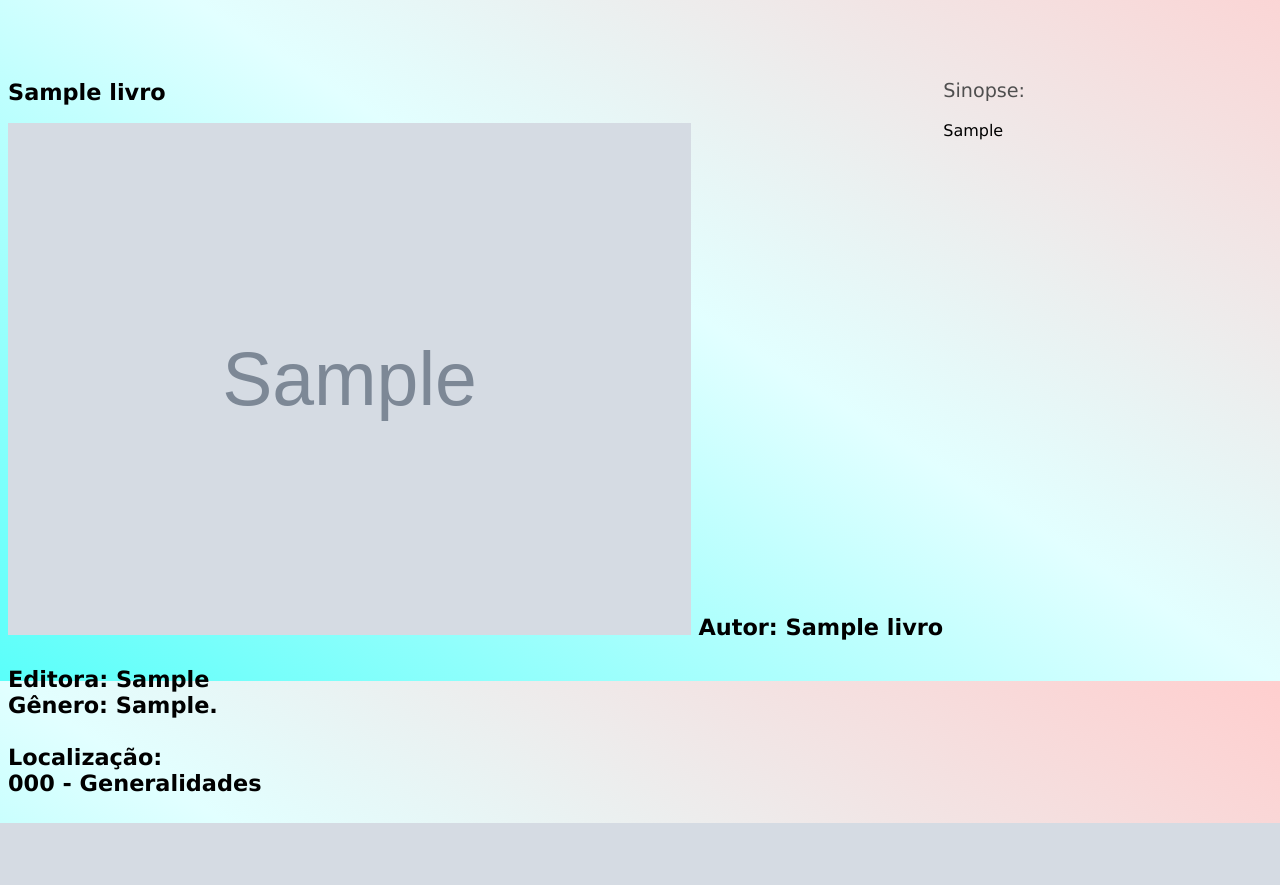
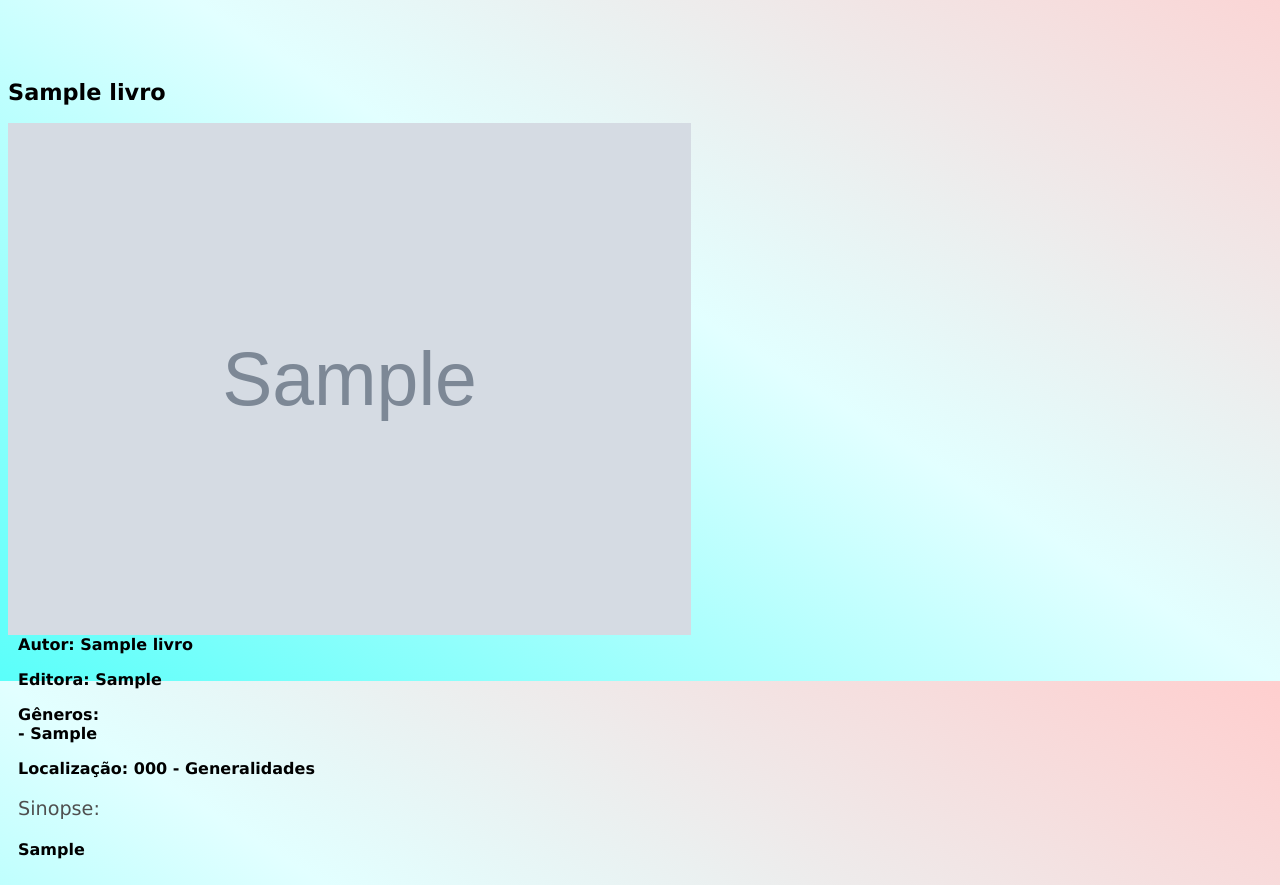
Before and after one commit to Garcia-Eric/Gerenciamento-de-Biblioteca, a Django app: page /informacoes_livros/1 in a window 1280 px wide. Shown: the part 119-1004 px from the top of the page. Before the commit the page ends 942 px from the top, so only its background shows below. Run offline with Django 4.2, Linux system fonts and the light colour scheme; tables that the repository leaves empty hold one stand-in row (values such as "Sample post"); grey boxes marked "Sample" are stand-in pictures; parts of the project's set-up code (start-up, migrations or seed data) failed here and were passed over.

Commit message:
termieni :D

```diff
--- a/gerenciamento_bibliotecas/home/templates/home/livros/info_livro.html
+++ b/gerenciamento_bibliotecas/home/templates/home/livros/info_livro.html
@@ -4,25 +4,29 @@
 <div container flex>
     <div>
         <h2>{{livro.titulo_livro}}<h2>
-        <img src="{{livro.src_imagem}}" height=512>
+        <img src="{{livro.src_imagem}}" style="float:left; margin-right: 20px;" height=512>
 
-        <table>
-        <tr>Autor: {{livro.nome_autor}}</tr><br>
-        <br>
-        <tr>Editora: {{livro.editora}}</tr><br>
-        <tr>Gênero: {% for genero in generos %}
-                        {{genero}}.
-                    {% endfor %}</tr><br>
-        <br>
-        <tr>Localização:<br>
-            {{localizacao.cod}} - {{localizacao.significado}}
-            </tr><br>
-        </table>
-    </div>
+        <div class="margem-pequena">
+            <p>
+                Autor: {{livro.nome_autor}}
+            </p>
+            <p>
+                Editora: {{livro.editora}}
+            </p>
+            <p>
+                Gêneros: <br>
+                {% for genero in generos %}
+                    - {{genero}}<br>
+                {% endfor %}
+            </p>
 
-    <div>
-        <h3>Sinopse:</h3>
-        <p>{{livro.sinopse}}<p>
+            Localização: {{localizacao.cod}} - {{localizacao.significado}}
+
+            <div>
+                <h3>Sinopse:</h3>
+                <p style="max-width: 1000px;">{{livro.sinopse}}<p>
+            </div>
+        </div>
     </div>
 </div>
 {% endblock %}
```
Also changed, not shown: gerenciamento_bibliotecas/static/styles/main.css (line endings or trailing spaces).
